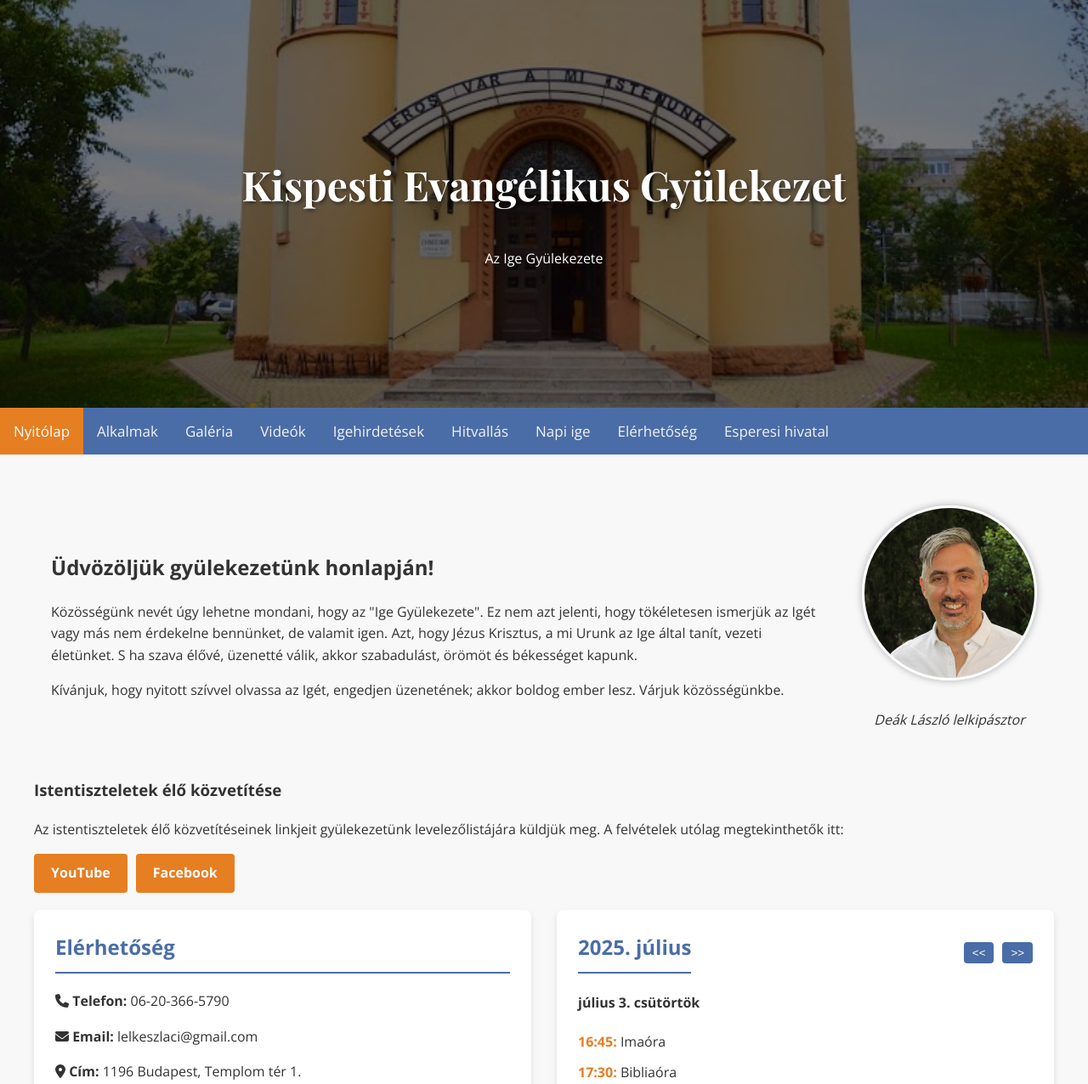
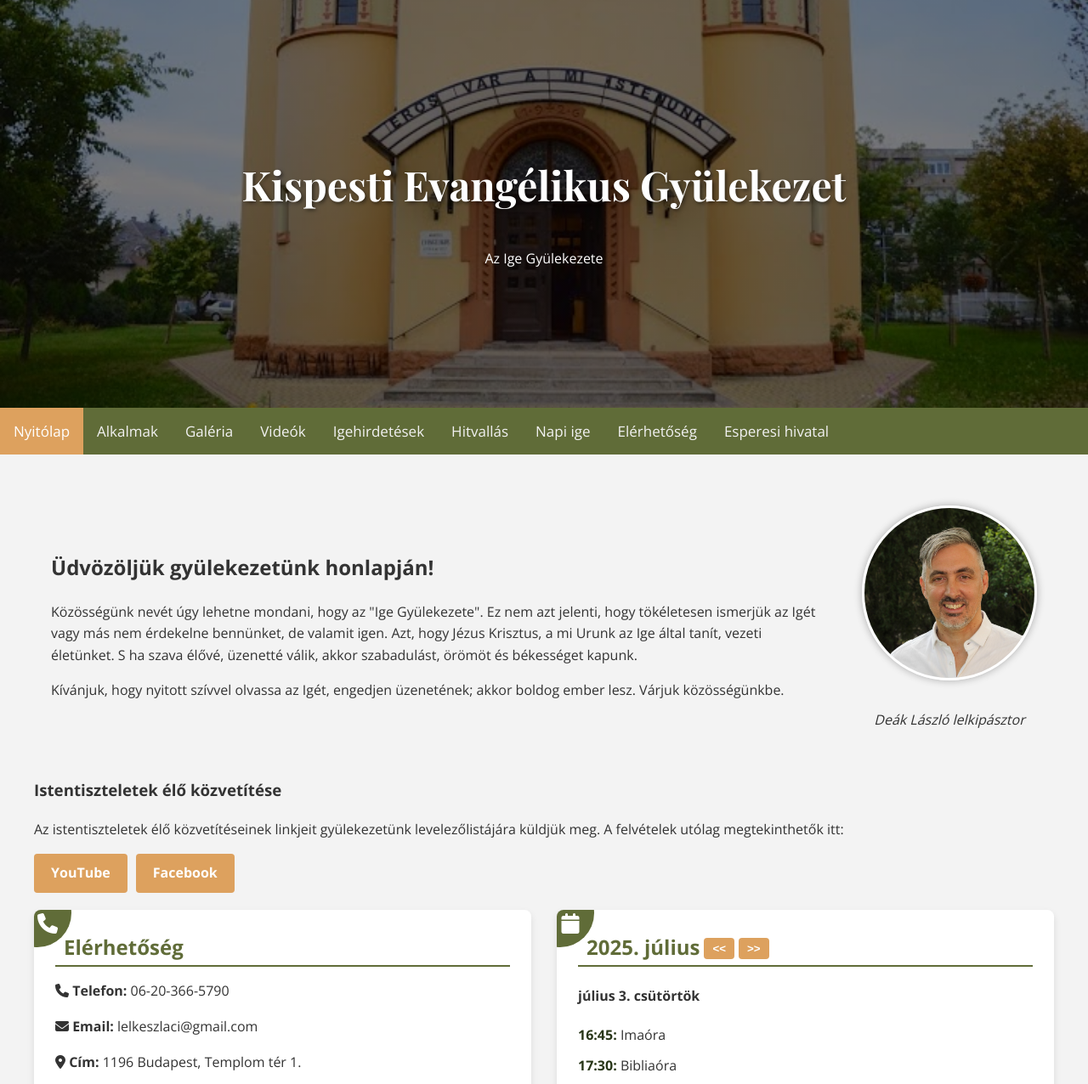
Before and after one commit to Vadilevente/GyulekezetWeboldal, a PHP site: page / in a window 1280 px wide. Shown: the top 1276 px of the page at 85% size. Run offline with PHP 8.4, Linux system fonts and the light colour scheme.

Commit message:
before switchign to php

```diff
--- a/index.html
+++ b/index.html
@@ -24,15 +24,15 @@
 
     <nav class="nav" id="myNav">
       <div class="nav-links">
-        <a href="index.php" class="active">Nyitólap</a>
-        <a href="alkalmak.php">Alkalmak</a>
-        <a href="galeria.php">Galéria</a>
-        <a href="videok.php">Videók</a>
-        <a href="igehirdetesek.php">Igehirdetések</a>
-        <a href="hitvallas.php">Hitvallás</a>
-        <a href="napiige.php">Napi ige</a>
-        <a href="elerhetoseg.php">Elérhetőség</a>
-        <a href="esperesihivatal.php">Esperesi hivatal</a>
+        <a href="index.html" class="active">Nyitólap</a>
+        <a href="alkalmak.html">Alkalmak</a>
+        <a href="galeria.html">Galéria</a>
+        <a href="videok.html">Videók</a>
+        <a href="igehirdetesek.html">Igehirdetések</a>
+        <a href="hitvallas.html">Hitvallás</a>
+        <a href="napiige.html">Napi ige</a>
+        <a href="elerhetoseg.html">Elérhetőség</a>
+        <a href="esperesihivatal.html">Esperesi hivatal</a>
         <a href="javascript:void(0);" class="icon" onclick="myFunction()">
           <i class="fa fa-bars"></i>
         </a>
@@ -86,7 +86,10 @@
 
       <div class="grid">
         <div class="card">
+          <div class="card-header">
+            <i class="fa-solid fa-phone"></i>
             <h2>Elérhetőség</h2>
+          </div>
           <p>
             <i class="fa fa-phone"></i><strong> Telefon:</strong> 06-20-366-5790
           </p>
@@ -117,17 +120,16 @@
           </div>
         </div>
 
-        <div class="card calenda">
-          <div class="calendar-header">
-            <h2 class="calendar-title">2025. július</h2>
-            <div class="calendar-nav">
-              <button class="calendar-nav-btn" onclick="goToPrevMonth()">
+        <div class="card">
+          <div class="card-header">
+            <i class="fa-solid fa-calendar"></i>
+            <h2>2025. július</h2>
+            <button class="btn calendar-nav-btn" onclick="goToPrevMonth()">
               &lt;&lt;
             </button>
-              <button class="calendar-nav-btn" onclick="goToNextMonth()">
+            <button class="btn calendar-nav-btn" onclick="goToNextMonth()">
               &gt;&gt;
             </button>
-            </div>
           </div>
           <div class="calendar-events">
             <div class="event-day">
@@ -155,7 +157,10 @@
 
       <div class="grid">
         <div class="card">
+          <div class="card-header">
+            <i class="fa-solid fa-people-group"></i>
             <h2>Rendszeres alkalmak</h2>
+          </div>
           <ul>
             <li><a href="istentisztelet.php">Istentisztelet</a></li>
             <li><a href="gyermekbibliakor.php">Gyermekbibliakör</a></li>
@@ -165,24 +170,31 @@
             <li><a href="imakor.php">Imakör</a></li>
             <li><a href="bibliaora.php">Bibliaóra</a></li>
           </ul>
+          <a
+            href="https://www.youtube.com/playlist?list=PLMe6cEuU3-9QnlzEYfpbTmsJzve5dS7iC"
+            class="btn"
+            target="_blank"
+            >Tovább <i class="fas fa-arrow-right"></i
+          ></a>
         </div>
 
         <div class="card">
-          <h2>Tudnivalók</h2>
+          <div class="card-header">
+            <i class="fa-solid fa-church"></i>
+            <h2>Kazuális szolgálatok</h2>
+          </div>
           <ul>
             <li><a href="temetes.php">Temetési információk</a></li>
             <li><a href="esketes.php">Esketési információk</a></li>
             <li><a href="keresztelo.php">Keresztelési tudnivalók</a></li>
-            <li><a href="szmsz.php">SZMSZ</a></li>
           </ul>
         </div>
 
         <div class="card">
-          <div class="card-icon">
+          <div class="card-header">
             <i class="fa-solid fa-info"></i>
+            <h2>Egyéb információk</h2>
           </div>
-
-          <h2>Egyéb információk</h2>
           <ul>
             <li><a href="videok.php">Videók</a></li>
             <li><a href="igehirdetesek.php">Igehirdetések (hangtár)</a></li>
--- a/style.css
+++ b/style.css
@@ -1,8 +1,9 @@
 :root {
-  --primary-color: #4a6da7;
-  --secondary-color: #f8f8f8;
-  --accent-color: #e67e22;
-  --accent-color-darker: #d35400;
+  --primary-color: #606c38;
+  --primary-color-darker: #283618;
+  --secondary-color: #f3f3f3;
+  --accent-color: #dda15e;
+  --accent-color-darker: #bc6c25;
   --text-color: #333;
   --light-text: #fff;
 }
@@ -15,6 +16,9 @@ body {
   padding: 0;
   background-color: var(--secondary-color);
   overflow-x: hidden;
+}
+a {
+  color: var(--accent-color);
 }
 
 .hero {
@@ -55,7 +59,7 @@ body {
 }
 
 .nav a:hover {
-  background-color: #ddd;
+  background-color: var(--accent-color);
   color: black;
 }
 
@@ -91,22 +95,26 @@ body {
   overflow: hidden;
 }
 
-.card:hover {
-  transform: translateY(-5px);
+.card-header {
+  display: inline-flex;
+  width: 100%;
+  align-items: center;
+  margin-bottom: 0px;
+  padding-bottom: 0px;
+  border-bottom: solid 2px var(--primary-color);
 }
 
 .card h2 {
+  padding-left: 10px;
   color: var(--primary-color);
   margin-top: 0;
-  border-bottom: 2px solid var(--primary-color);
-  padding-bottom: 10px;
+  margin-bottom: 2px;
 }
-
-.card-icon {
+.card-header i {
   position: absolute;
   top: 0%;
-  right: 0%;
-  transform: translate(45%, -45%); /* kilógjon egy picit a card-ból */
+  left: 0%;
+  transform: translate(-45%, -45%); /* kilógjon egy picit a card-ból */
   width: 80px;
   height: 80px;
   border-radius: 50%;
@@ -117,8 +125,9 @@ body {
   align-items: center;
   font-size: 24px;
 }
-.card-icon i {
-  transform: translate(-15px, 15px); /* jobbra 5px, fel 5px */
+
+.card-header i::before {
+  transform: translate(12px, 12px); /* például kicsit feljebb tolod */
 }
 
 .btn {
@@ -137,25 +146,8 @@ body {
 .btn:hover {
   background-color: var(--accent-color-darker);
 }
-
-.calendar {
-  background-color: white;
-  border-radius: 8px;
-  box-shadow: 0 4px 8px rgba(0, 0, 0, 0.1);
-  padding: 20px;
-}
-
-.calendar-header {
-  display: flex;
-  justify-content: space-between;
-  align-items: center;
-  margin-bottom: 20px;
-}
-
-.calendar-title {
-  font-size: 1.5rem;
-  color: var(--primary-color);
-  margin: 0;
+.calendar * {
+  padding: 0px;
 }
 
 .calendar-nav {
@@ -164,12 +156,9 @@ body {
 }
 
 .calendar-nav-btn {
-  background-color: var(--primary-color);
-  color: white;
-  border: none;
-  border-radius: 4px;
+  /* background-color: var(--primary-color); */
   padding: 5px 10px;
-  cursor: pointer;
+  margin-left: 5px;
 }
 
 .event-day {
@@ -188,7 +177,7 @@ body {
 
 .event-time {
   font-weight: bold;
-  color: var(--accent-color);
+  color: var(--primary-color-darker);
 }
 
 footer {
```
Also changed, not shown: alkalmak.html (added, +42 -0 lines), galeria.html (added, +42 -0 lines), hitvallas.html (added, +42 -0 lines), igehirdetesek.html (renamed from records.html). Lines whose indentation alone changed are shown as unchanged.
